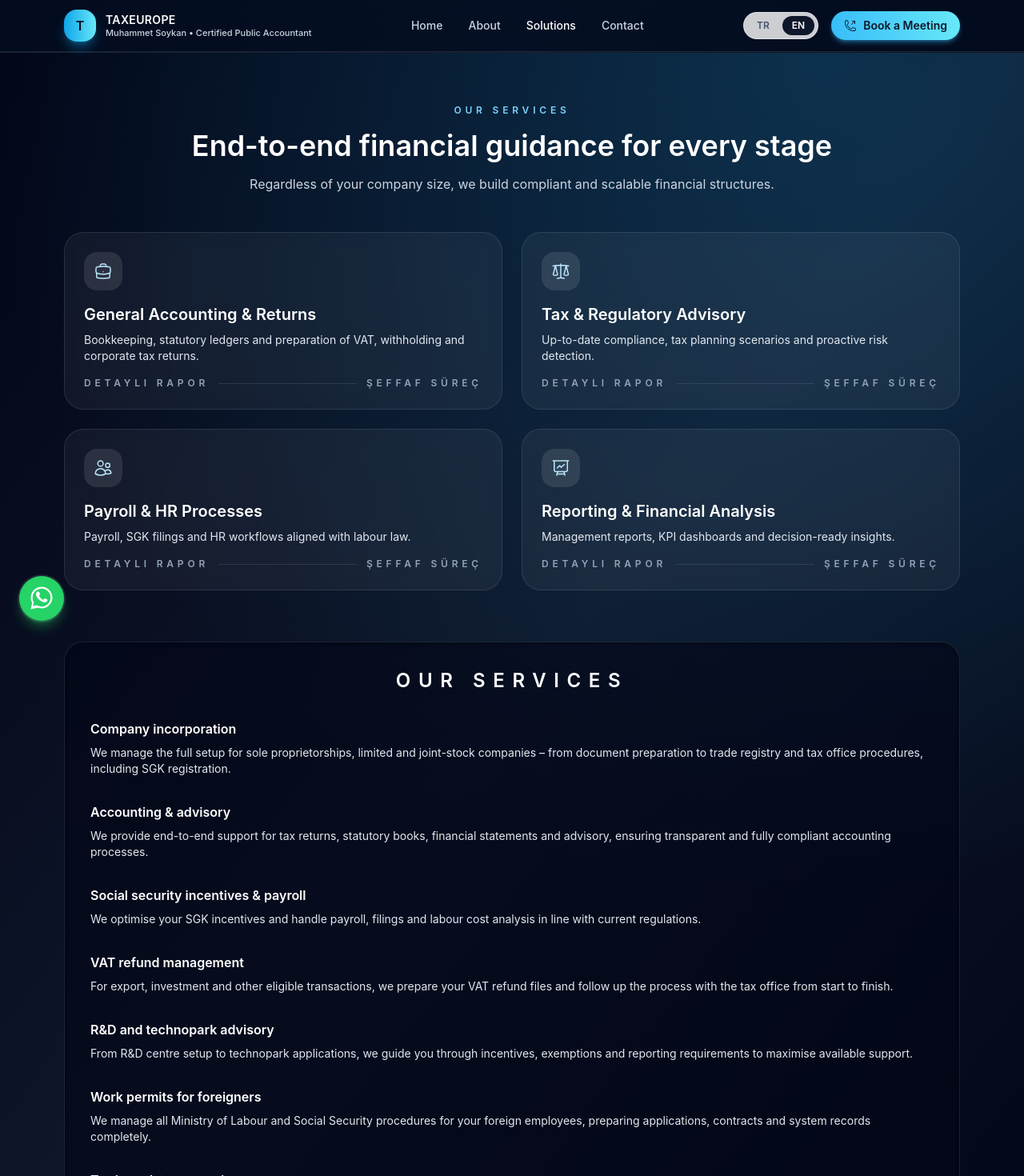
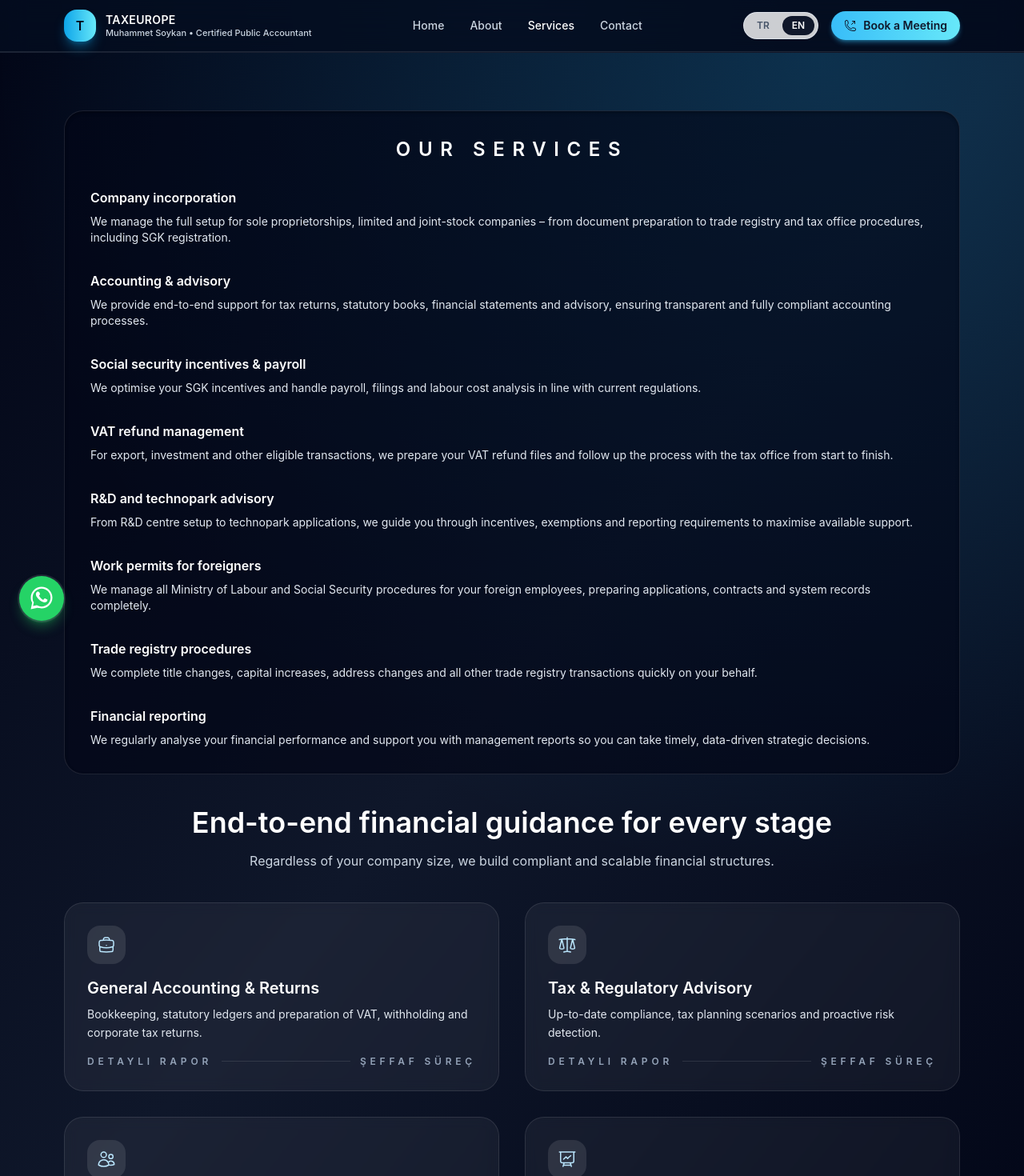
Before and after one commit to Vayvoda098/taxLine-website, a React (Create React App) app: page /cozumler in a window 1280 px wide. Shown: the top 1470 px of the page at 80% size. Built offline with nearby package versions, Linux system fonts and the light colour scheme.

Commit message:
hizmetlerimiz ilk demo

```diff
--- a/src/components/Services.tsx
+++ b/src/components/Services.tsx
@@ -25,53 +25,12 @@ const Services: React.FC = () => {
   return (
     <section
       id="services"
-      className="relative border-t border-white/5 bg-gradient-to-br from-slate-950 via-slate-900 to-slate-950 py-16 text-white"
+      className="relative border-t border-white/5 bg-gradient-to-br from-slate-950 via-slate-900 to-slate-950 py-8 text-white"
     >
       <div className="absolute inset-0 bg-[radial-gradient(circle_at_80%_0%,rgba(14,165,233,0.2),transparent_55%)]" aria-hidden />
       <div className="relative z-10 mx-auto max-w-6xl px-4">
-        <div className="flex flex-col gap-4 text-center">
-          <p className="text-xs font-semibold uppercase tracking-[0.4em] text-sky-300">
-            {t('services.title')}
-          </p>
-          <h2 className="text-3xl font-semibold text-white sm:text-4xl">{t('services.subtitle')}</h2>
-          <p className="mx-auto max-w-3xl text-base text-slate-300">
-            {t('services.description')}
-          </p>
-        </div>
-        <div className="mt-12 grid gap-6 md:grid-cols-2">
-          {items.map((service, idx) => {
-            const Icon = icons[idx % icons.length];
-            return (
-              <motion.div
-                key={service.title}
-                initial={{ opacity: 0, y: 20 }}
-                animate={{ opacity: 1, y: 0 }}
-                transition={{ delay: idx * 0.1 }}
-                className="group relative overflow-hidden rounded-3xl border border-white/10 bg-white/5 p-6 text-left backdrop-blur transition hover:bg-white/10"
-              >
-                <div className="absolute inset-0 opacity-0 transition group-hover:opacity-100">
-                  <div className="h-full w-full bg-gradient-to-br from-sky-500/10 to-cyan-400/10" />
-                </div>
-                <div className="relative z-10 space-y-4">
-                  <div className="inline-flex rounded-2xl bg-white/10 p-3 text-sky-200">
-                    <Icon className="h-6 w-6" />
-                  </div>
-                  <div>
-                    <h3 className="text-xl font-semibold text-white">{service.title}</h3>
-                    <p className="mt-2 text-sm text-slate-200">{service.desc}</p>
-                  </div>
-                  <div className="flex items-center gap-3 text-xs font-semibold uppercase tracking-[0.4em] text-slate-400">
-                    <span>Detaylı rapor</span>
-                    <span className="h-px flex-1 bg-white/10" />
-                    <span>Şeffaf süreç</span>
-                  </div>
-                </div>
-              </motion.div>
-            );
-          })}
-        </div>
         {detailedItems.length > 0 && (
-          <div className="mt-16 rounded-3xl border border-white/10 bg-slate-950/60 p-8 text-left shadow-inner shadow-black/30">
+          <div className="mt-10 rounded-3xl border border-white/10 bg-slate-950/60 p-8 text-left shadow-inner shadow-black/30">
             <h3 className="text-center text-2xl font-semibold uppercase tracking-[0.4em] text-white">
               {t('services.detailed.title')}
             </h3>
@@ -85,8 +44,49 @@ const Services: React.FC = () => {
             </div>
           </div>
         )}
+
+        <div className="mt-10 flex flex-col gap-4 text-center">
+          <h2 className="text-3xl font-semibold text-white sm:text-4xl">{t('services.subtitle')}</h2>
+          <p className="mx-auto max-w-3xl text-base text-slate-300">
+            {t('services.description')}
+          </p>
+        </div>
+
+        <div className="mt-10 grid gap-8 md:grid-cols-2">
+          {items.map((service, idx) => {
+            const Icon = icons[idx % icons.length];
+            return (
+              <motion.div
+                key={service.title}
+                initial={{ opacity: 0, y: 20 }}
+                animate={{ opacity: 1, y: 0 }}
+                transition={{ delay: idx * 0.1 }}
+                className="group relative overflow-hidden rounded-3xl border border-white/10 bg-white/5 p-6 md:p-7 text-left backdrop-blur transition hover:bg-white/10"
+              >
+                <div className="absolute inset-0 opacity-0 transition group-hover:opacity-100">
+                  <div className="h-full w-full bg-gradient-to-br from-sky-500/10 to-cyan-400/10" />
+                </div>
+                <div className="relative z-10 space-y-4">
+                  <div className="inline-flex rounded-2xl bg-white/10 p-3 text-sky-200">
+                    <Icon className="h-6 w-6" />
+                  </div>
+                  <div>
+                    <h3 className="text-xl font-semibold text-white">{service.title}</h3>
+                    <p className="mt-2 text-sm leading-relaxed text-slate-200">{service.desc}</p>
+                  </div>
+                  <div className="flex items-center gap-3 text-xs font-semibold uppercase tracking-[0.4em] text-slate-400">
+                    <span>Detaylı rapor</span>
+                    <span className="h-px flex-1 bg-white/10" />
+                    <span>Şeffaf süreç</span>
+                  </div>
+                </div>
+              </motion.div>
+            );
+          })}
+        </div>
       </div>
     </section>
+
   );
 };
 
--- a/src/locales/en/translation.json
+++ b/src/locales/en/translation.json
@@ -9,7 +9,7 @@
   "nav": {
     "home": "Home",
     "about": "About",
-    "services": "Solutions",
+    "services": "Services",
     "contact": "Contact"
   },
   "hero": {
```
